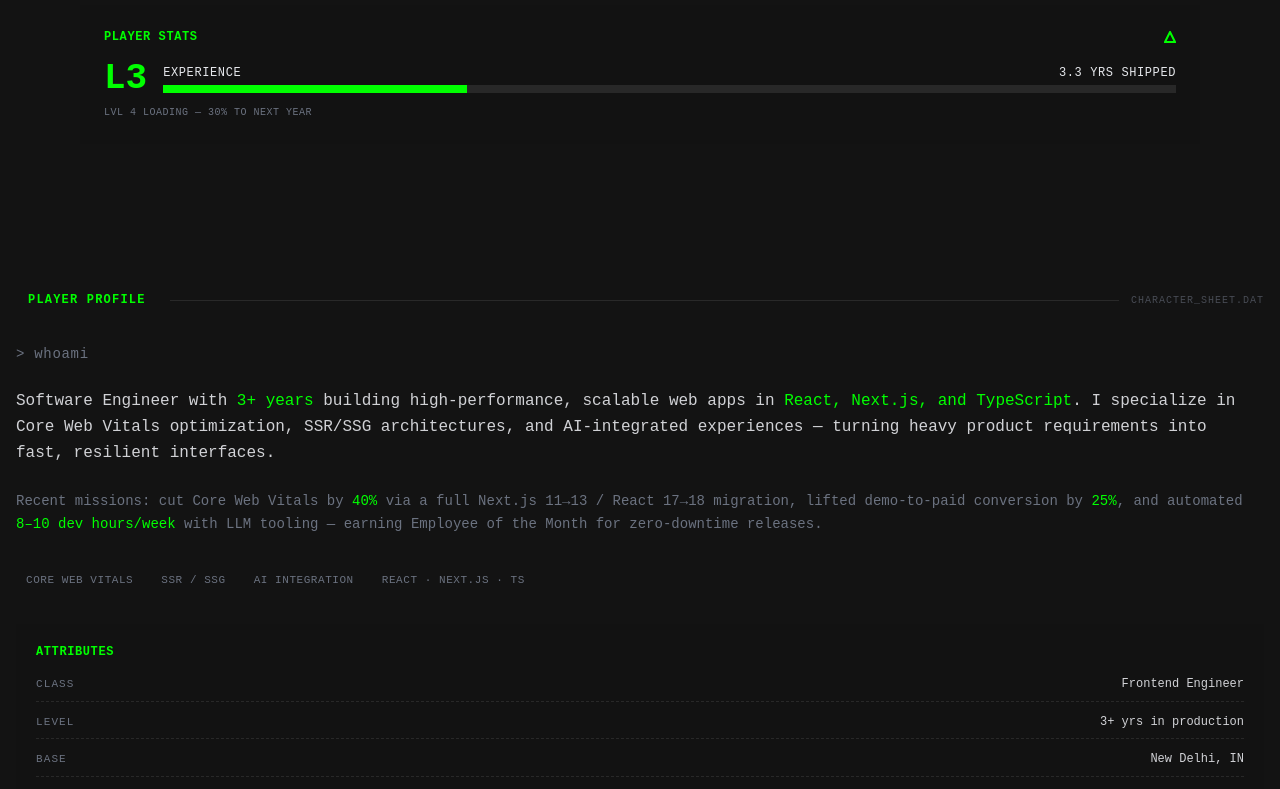
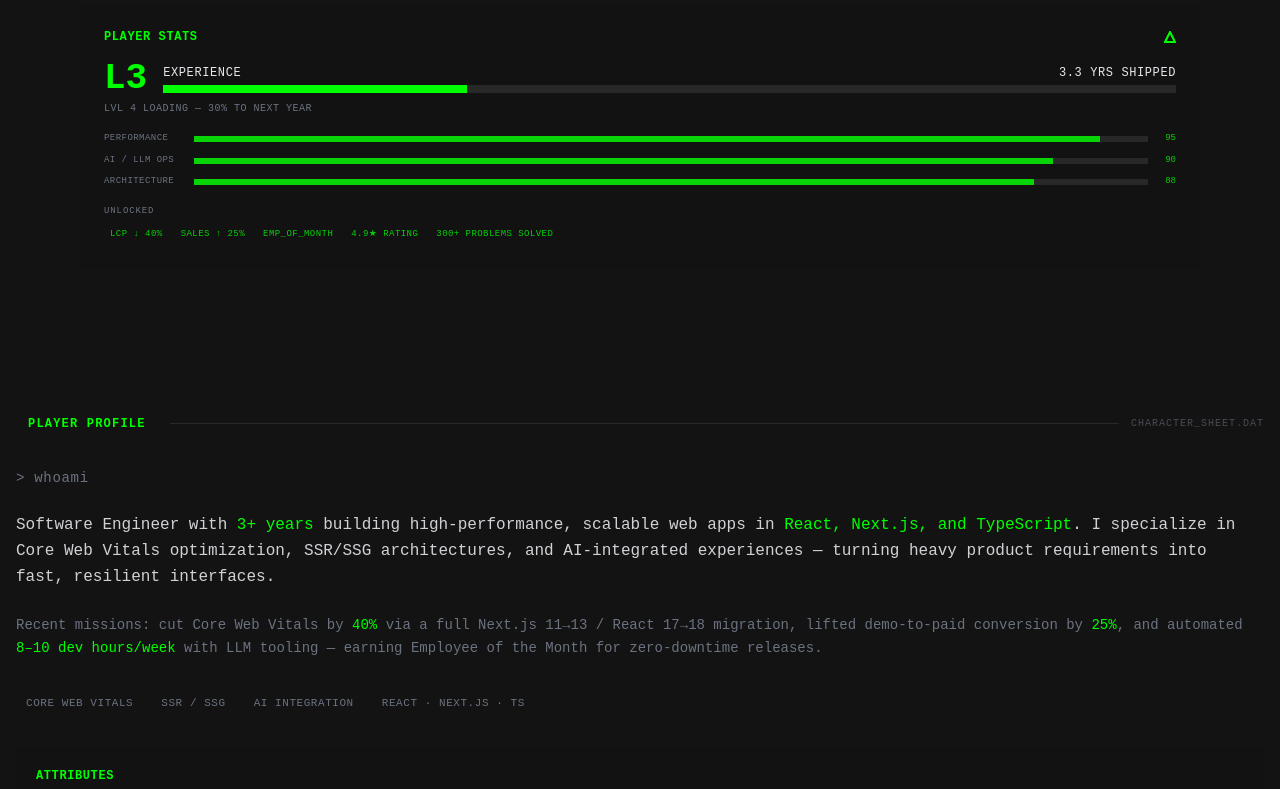
Before and after one commit to javacatscript/rupank-portfolio, a Next.js app: page / in a window 1280 px wide. Shown: the part 1540-2329 px from the top of the page. Built offline with nearby package versions, Linux system fonts and the light colour scheme; no server answers.

Commit message:
feat: update skills levels and icons in initialSkills and schema.sql; enhance PlayerStatsPanel with abilities and achievements

```diff
--- a/src/app/globals.css
+++ b/src/app/globals.css
@@ -1,5 +1,14 @@
 @import "tailwindcss";
 @import "./accent-theme.css";
+
+a,
+button,
+[role="button"],
+select,
+label[for],
+summary {
+  cursor: pointer;
+}
 
 :root {
   --accent: #00ff00;
--- a/src/app/layout.tsx
+++ b/src/app/layout.tsx
@@ -1,5 +1,4 @@
 import type { Metadata } from "next";
-import Script from "next/script";
 import { Analytics } from "@vercel/analytics/next";
 import { SpeedInsights } from "@vercel/speed-insights/next";
 import "./globals.css";
@@ -17,10 +16,14 @@ export default function RootLayout({
 }>) {
   return (
     <html lang="en" className="h-full antialiased" suppressHydrationWarning>
+      <head>
+        <script
+          dangerouslySetInnerHTML={{
+            __html: `(function(){try{var s=localStorage.getItem("portfolio-accent-color");if(!s)return;var h=s.trim().toLowerCase(),m=/^#?([0-9a-f]{3}|[0-9a-f]{6})$/i.exec(h);if(!m)return;var r=m[1];if(r.length===3)r=r[0]+r[0]+r[1]+r[1]+r[2]+r[2];var R=parseInt(r.slice(0,2),16),G=parseInt(r.slice(2,4),16),B=parseInt(r.slice(4,6),16),d=document.documentElement;d.style.setProperty("--accent","#"+r);d.style.setProperty("--accent-rgb",R+" "+G+" "+B);}catch(e){}})();`,
+          }}
+        />
+      </head>
       <body className="min-h-full bg-bg-primary text-terminal-white font-mono">
-        <Script id="portfolio-theme-init" strategy="beforeInteractive">
-          {`(function(){try{var s=localStorage.getItem("portfolio-accent-color");if(!s)return;var h=s.trim().toLowerCase(),m=/^#?([0-9a-f]{3}|[0-9a-f]{6})$/i.exec(h);if(!m)return;var r=m[1];if(r.length===3)r=r[0]+r[0]+r[1]+r[1]+r[2]+r[2];var R=parseInt(r.slice(0,2),16),G=parseInt(r.slice(2,4),16),B=parseInt(r.slice(4,6),16),d=document.documentElement;d.style.setProperty("--accent","#"+r);d.style.setProperty("--accent-rgb",R+" "+G+" "+B);}catch(e){}})();`}
-        </Script>
         {children}
         <SpeedInsights />
         <Analytics />
--- a/src/components/ExperienceSection.tsx
+++ b/src/components/ExperienceSection.tsx
@@ -382,42 +382,66 @@ function SkillTreeTeaser({ skills }: { skills: SkillTreeEntry[] }) {
 
 function AchievementsTeaser() {
   return (
-    <div className="bg-bg-card-alt border border-terminal-white/10 p-5">
-      <div className="flex items-center gap-2 mb-4">
-        <svg
-          width="16"
-          height="16"
-          viewBox="0 0 16 16"
-          className="text-terminal-muted"
-        >
-          <circle
-            cx="8"
-            cy="8"
-            r="6"
-            fill="none"
-            stroke="currentColor"
-            strokeWidth="1.5"
-          />
+    <div className="bg-bg-card-alt border border-terminal-white/10 p-5 flex flex-col gap-4">
+      {/* Header */}
+      <div className="flex items-center gap-2">
+        <svg width="16" height="16" viewBox="0 0 16 16" className="text-terminal-muted">
+          <circle cx="8" cy="8" r="6" fill="none" stroke="currentColor" strokeWidth="1.5" />
           <path d="M8 4V8L11 10" stroke="currentColor" strokeWidth="1.5" />
         </svg>
         <h3 className="text-terminal-muted text-sm font-bold uppercase tracking-wider">
           Achievements
         </h3>
       </div>
+
+      {/* Hero stats */}
       <div className="grid grid-cols-3 gap-2">
         {[
-          { value: "+40%", label: "Web Vitals", title: "Core Web Vitals improvement (LCP & INP) after a Next.js 11→13 / React 17→18 migration" },
-          { value: "+25%", label: "Conversion", title: "Demo-to-paid conversion lift from onboarding funnels & analytics dashboards" },
-          { value: "4.9★", label: "Mentor Rating", title: "Satisfaction rating across 300+ React/JS queries resolved as a Teaching Assistant" },
+          { value: "+40%", label: "Web Vitals",   title: "Core Web Vitals improvement (LCP & INP) after Next.js 11→13 / React 17→18 migration" },
+          { value: "+25%", label: "Conversion",   title: "Demo-to-paid conversion lift via onboarding funnels & analytics dashboards" },
+          { value: "4.9★", label: "Mentor Rating",title: "Satisfaction rating across 300+ React/JS queries as Teaching Assistant" },
         ].map((stat) => (
           <div key={stat.label} className="text-center" title={stat.title}>
             <div className="text-lg font-bold text-terminal-green">{stat.value}</div>
-            <div className="text-[9px] text-terminal-muted uppercase tracking-wider">
-              {stat.label}
-            </div>
+            <div className="text-[9px] text-terminal-muted uppercase tracking-wider">{stat.label}</div>
           </div>
         ))}
       </div>
+
+      <div className="border-t border-terminal-white/10" />
+
+      {/* Battle records */}
+      <div>
+        <p className="text-[9px] text-terminal-muted uppercase tracking-widest mb-2">Battle Records</p>
+        <div className="space-y-2">
+          {[
+            { value: "↓30%",  label: "Delivery Time",  desc: "modular component architecture" },
+            { value: "↓15%",  label: "User Drop-offs", desc: "AI auto-followups" },
+            { value: "8-10h", label: "Saved / Week",   desc: "LLM workflow automation" },
+            { value: "300+",  label: "Queries Solved", desc: "React & JS teaching assistant" },
+          ].map(({ value, label, desc }) => (
+            <div key={label} className="flex items-baseline gap-2">
+              <span className="text-[12px] font-bold text-terminal-green tabular-nums w-10 shrink-0">
+                {value}
+              </span>
+              <span className="text-[10px] text-terminal-white/70 uppercase tracking-wider shrink-0">
+                {label}
+              </span>
+              <span className="text-[10px] text-terminal-muted truncate">· {desc}</span>
+            </div>
+          ))}
+        </div>
+      </div>
+
+      {/* <div className="border-t border-terminal-white/10" /> */}
+
+      {/* Recognition */}
+      {/* <div className="flex items-center justify-between">
+        <span className="text-[9px] text-terminal-muted uppercase tracking-widest">Recognition</span>
+        <span className="text-[9px] border border-terminal-green/40 px-2 py-0.5 text-terminal-green/80 uppercase tracking-wider">
+          ★ Employee of Month
+        </span>
+      </div> */}
     </div>
   );
 }
--- a/src/components/HeroSection.tsx
+++ b/src/components/HeroSection.tsx
@@ -555,39 +555,52 @@ function WorldMapPanel() {
 const CAREER_START = new Date("2022-12-01").getTime();
 const MS_PER_YEAR = 365.25 * 24 * 60 * 60 * 1000;
 
+const ABILITIES = [
+  { label: "PERFORMANCE", value: 95 },
+  { label: "AI / LLM OPS", value: 90 },
+  { label: "ARCHITECTURE", value: 88 },
+  // { label: "DX TOOLING",   value: 75 },
+] as const;
+
+const ACHIEVEMENTS = [
+  "LCP ↓ 40%",
+  "SALES ↑ 25%",
+  "EMP_OF_MONTH",
+  "4.9★ RATING",
+  "300+ PROBLEMS SOLVED",
+] as const;
+
 function PlayerStatsPanel() {
   const [stats, setStats] = useState<{ level: number; pct: number; years: number }>(
     { level: 3, pct: 0, years: 3 }
   );
+  const [mounted, setMounted] = useState(false);
 
   useEffect(() => {
     const years = (Date.now() - CAREER_START) / MS_PER_YEAR;
     const level = Math.floor(years);
     const target = Math.round((years - level) * 100);
-    // Animate the bar in from 0 toward the real progress value.
-    const timer = setTimeout(
-      () => setStats({ level, pct: target, years }),
-      400
-    );
+    const timer = setTimeout(() => {
+      setStats({ level, pct: target, years });
+      setMounted(true);
+    }, 400);
     return () => clearTimeout(timer);
   }, []);
 
   return (
     <div className="border-b-4 border-terminal-white p-6 box-retro bg-bg-primary/50">
+      {/* Header */}
       <div className="flex items-center justify-between mb-4">
         <h3 className="text-xs font-bold uppercase tracking-wider text-terminal-green">
           Player Stats
         </h3>
         <svg width="12" height="12" viewBox="0 0 12 12" className="text-terminal-green">
-          <polygon
-            points="6,1 11,11 1,11"
-            fill="none"
-            stroke="currentColor"
-            strokeWidth="2"
-          />
+          <polygon points="6,1 11,11 1,11" fill="none" stroke="currentColor" strokeWidth="2" />
         </svg>
       </div>
-      <div className="flex items-center gap-4 mb-2">
+
+      {/* Level + XP bar */}
+      <div className="flex items-center gap-4 mb-1">
         <div className="text-4xl sm:text-5xl font-black text-terminal-green leading-none">
           L{stats.level}
         </div>
@@ -609,6 +622,59 @@ function PlayerStatsPanel() {
       <p className="text-[10px] uppercase tracking-wider text-terminal-muted">
         Lvl {stats.level + 1} loading — {stats.pct}% to next year
       </p>
+
+      <div className="border-t border-terminal-white/10 my-4" />
+
+      {/* Class + current quest */}
+      {/* <div className="flex items-start justify-between mb-4">
+        <div>
+          <p className="text-[9px] text-terminal-muted uppercase tracking-widest mb-0.5">Class</p>
+          <p className="text-[11px] font-bold text-terminal-green uppercase tracking-wider">
+            Frontend_Engineer
+          </p>
+        </div>
+        <div className="text-right">
+          <p className="text-[9px] text-terminal-muted uppercase tracking-widest mb-0.5">Current Quest</p>
+          <p className="text-[11px] text-terminal-white/80 uppercase tracking-wider">
+            The Squa.re · Kraya AI
+          </p>
+        </div>
+      </div> */}
+
+      {/* Ability bars */}
+      <div className="space-y-2 mb-4">
+        {ABILITIES.map(({ label, value }, i) => (
+          <div key={label} className="flex items-center gap-2">
+            <span className="text-[9px] uppercase tracking-wider text-terminal-muted shrink-0 w-[82px]">
+              {label}
+            </span>
+            <div className="flex-1 h-1.5 bg-terminal-white/10">
+              <div
+                className="h-full bg-terminal-green/80 transition-all duration-700 ease-out"
+                style={{ width: mounted ? `${value}%` : "0%", transitionDelay: `${i * 100}ms` }}
+              />
+            </div>
+            <span className="text-[9px] tabular-nums text-terminal-green/80 w-5 text-right shrink-0">
+              {value}
+            </span>
+          </div>
+        ))}
+      </div>
+
+      <div className="border-t border-terminal-white/10 mb-3" />
+
+      {/* Achievement badges */}
+      <p className="text-[9px] text-terminal-muted uppercase tracking-widest mb-2">Unlocked</p>
+      <div className="flex flex-wrap gap-1.5">
+        {ACHIEVEMENTS.map((badge) => (
+          <span
+            key={badge}
+            className="text-[9px] border border-terminal-green/30 px-1.5 py-0.5 text-terminal-green/80 uppercase tracking-wider"
+          >
+            {badge}
+          </span>
+        ))}
+      </div>
     </div>
   );
 }
--- a/src/data/initialSkills.ts
+++ b/src/data/initialSkills.ts
@@ -131,14 +131,14 @@ export const INITIAL_SKILLS: Skill[] = [
   {
     id: "skill-claude",
     name: "Claude Code",
-    level: "LVL. 95",
+    level: "LVL. 97",
     category: ["tools"],
-    icon: "CL",
+    icon: "CC",
   },
   {
     id: "skill-cursor",
     name: "Cursor IDE",
-    level: "LVL. 99",
+    level: "LVL. 95",
     category: ["tools"],
     icon: "CI",
     highlight: true,
```
Also changed, not shown: 1 other file (tests, documents, lock files or other folders).
